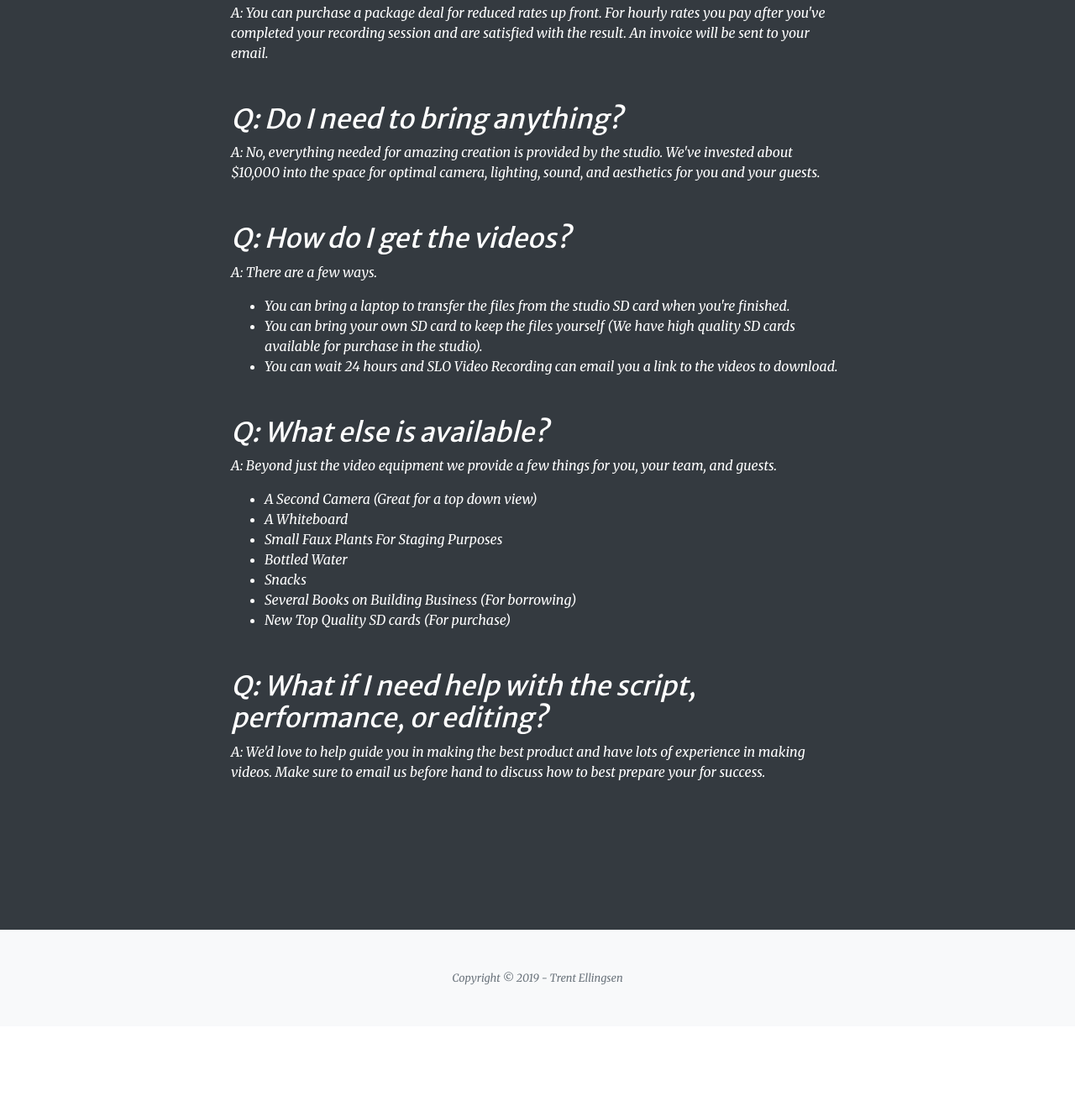
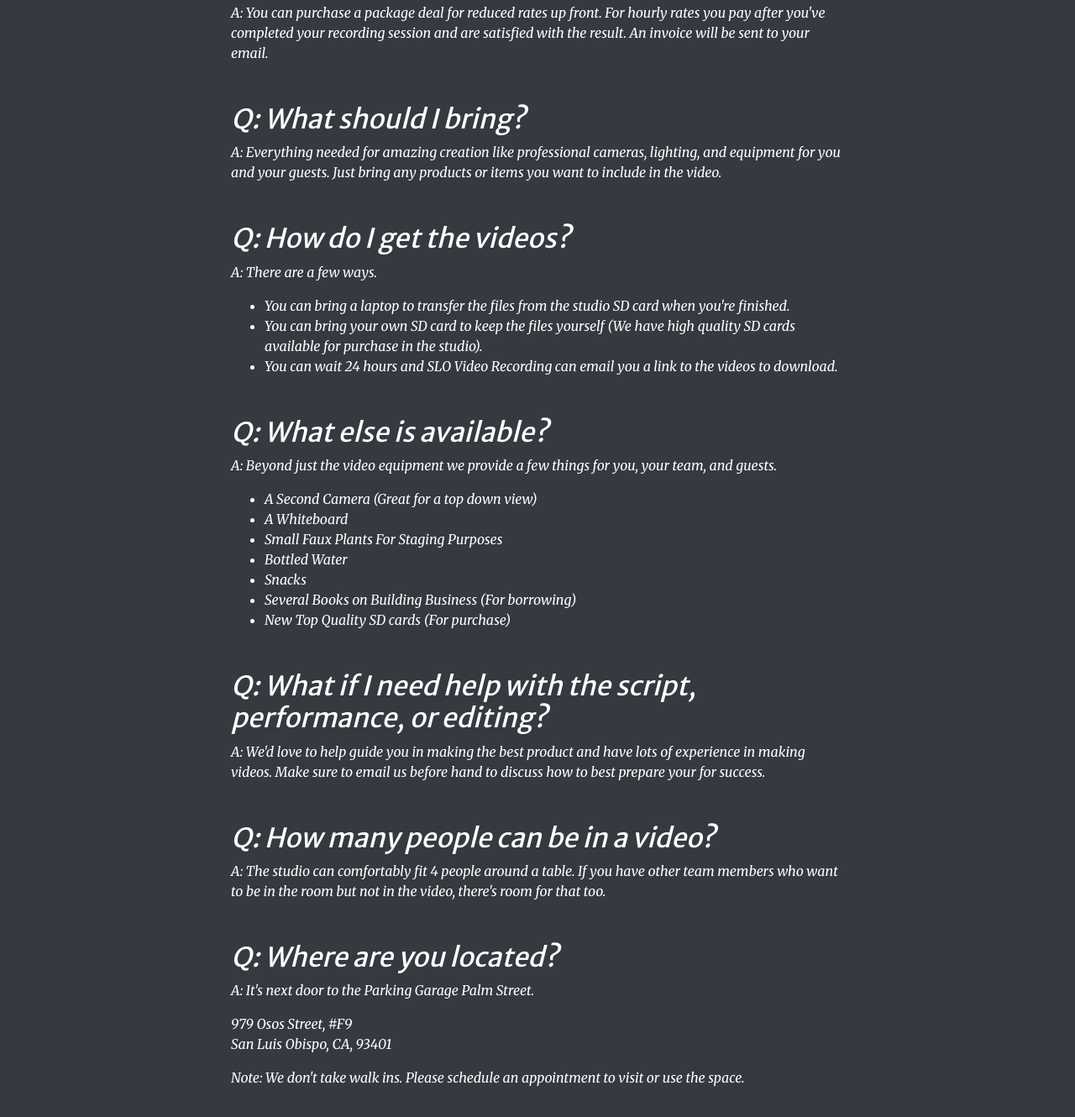
Before and after one commit to Guinto/slovideorecording, a website with bundled scripts: page index.html in a window 1280 px wide. Shown: the part 3930-5260 px from the top of the page at 84% size. Before the commit the page ends 5152 px from the top, so only its background shows below. Built offline with nearby package versions, Linux system fonts and the light colour scheme.

Commit message:
updated with addresss

```diff
--- a/index.html
+++ b/index.html
@@ -274,8 +274,8 @@
             <h2>Q: When do I pay?</h2>
             <p class="mb-5">A: You can purchase a package deal for reduced rates up front. For hourly rates you pay after you've completed your recording session and are satisfied with the result. An invoice will be sent to your email.</p>
 
-            <h2>Q: Do I need to bring anything?</h2>
-            <p class="mb-5">A: No, everything needed for amazing creation is provided by the studio. We've invested about $10,000 into the space for optimal camera, lighting, sound, and aesthetics for you and your guests.</p>
+            <h2>Q: What should I bring?</h2>
+            <p class="mb-5">A: Everything needed for amazing creation like professional cameras, lighting, and equipment for you and your guests. Just bring any products or items you want to include in the video.</p>
 
             <h2>Q: How do I get the videos?</h2>
             <p>A: There are a few ways.</p>
@@ -299,6 +299,16 @@
 
             <h2>Q: What if I need help with the script, performance, or editing?</h2>
             <p class="mb-5">A: We'd love to help guide you in making the best product and have lots of experience in making videos. Make sure to email us before hand to discuss how to best prepare your for success.</p>
+
+            <h2>Q: How many people can be in a video?</h2>
+            <p class="mb-5">A: The studio can comfortably fit 4 people around a table. If you have other team members who want to be in the room but not in the video, there's room for that too.</p>
+
+            <h2>Q: Where are you located?</h2>
+            <p>A: It's next door to the Parking Garage Palm Street.</p>
+            <p class="mb-0">979 Osos Street, #F9</p>
+            <p>San Luis Obispo, CA, 93401</p>
+            <p class="mb-5">Note: We don't take walk ins. Please schedule an appointment to visit or use the space.</p>
+
 
           </div>
         </div>
```
Also changed, not shown: 1 other file.
